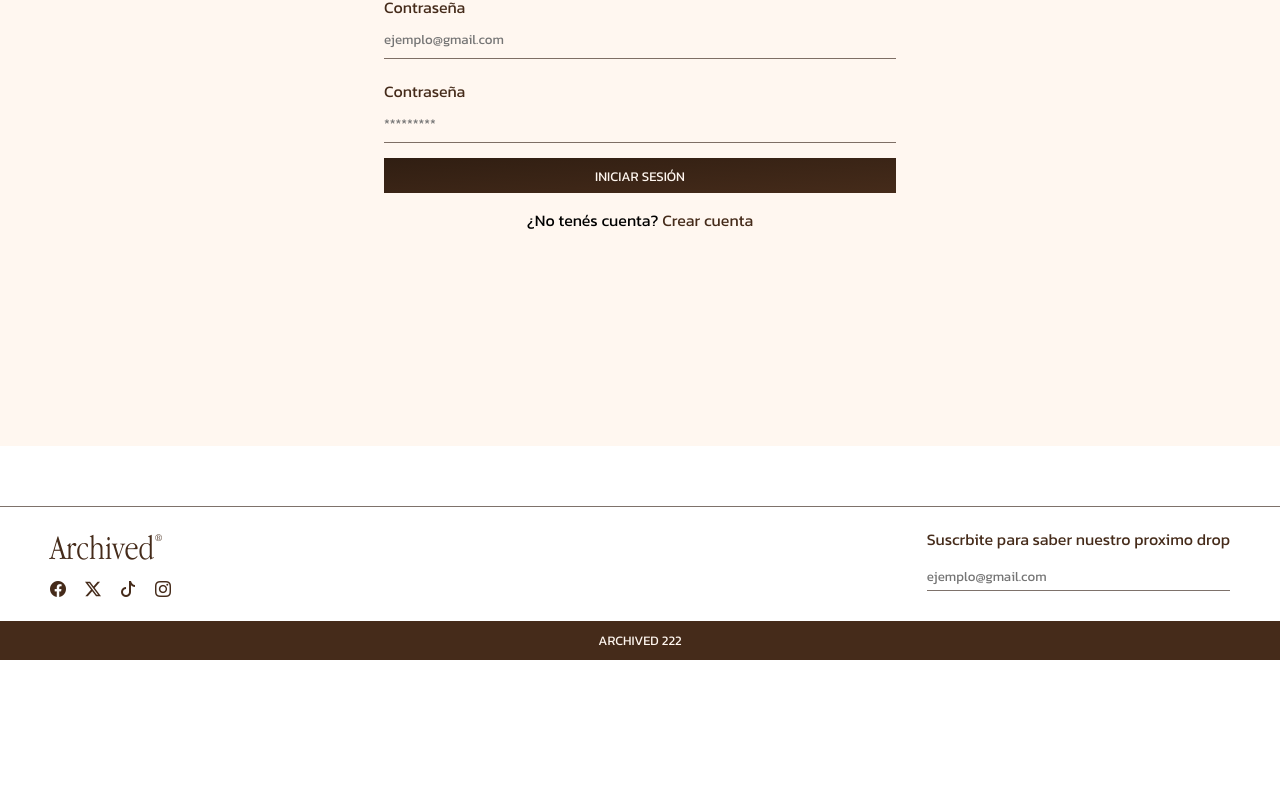
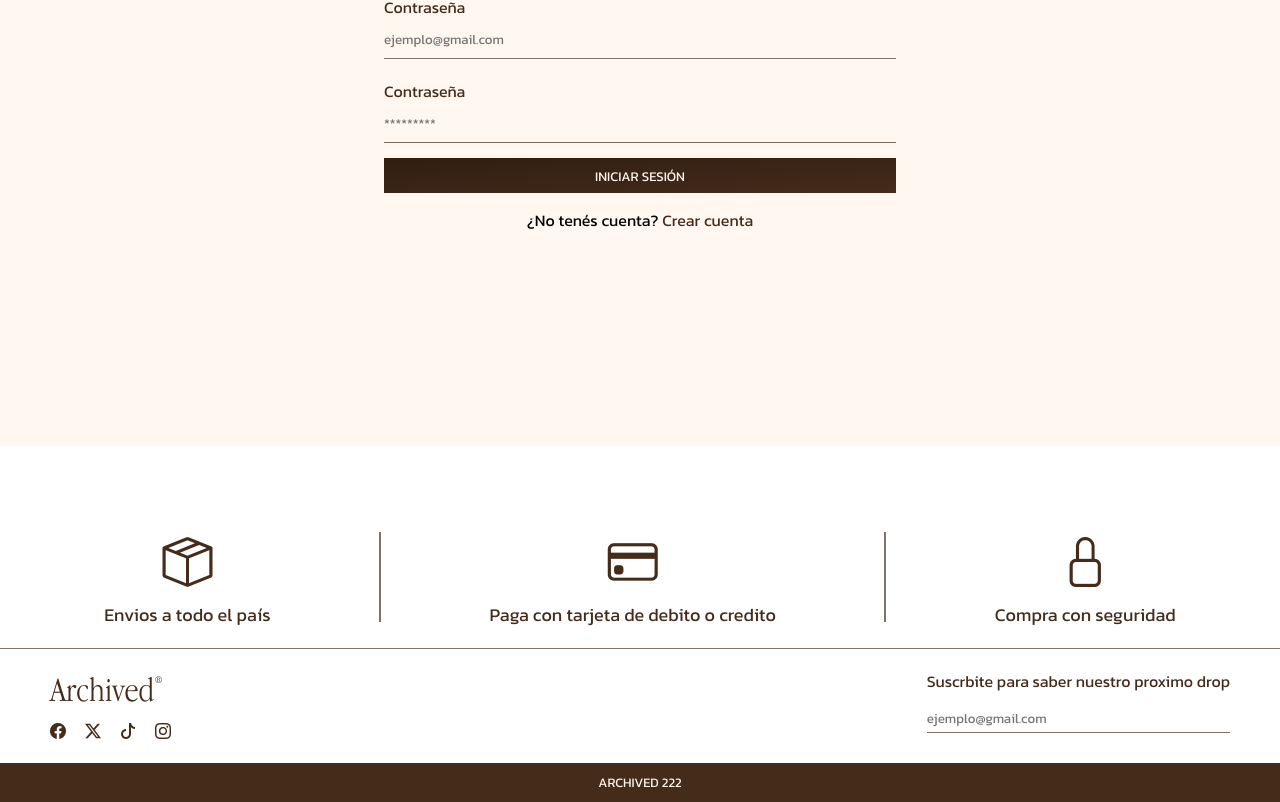
Before and after one commit to Tiagoroodriguez/archived-web, a React (Vite) app in the folder client/: page /login in a window 1280 px wide. Shown: the part 354-1156 px from the top of the page. Before the commit the page ends 1014 px from the top, so only its background shows below. Built offline with nearby package versions, Linux system fonts and the light colour scheme.

Commit message:
fix components

```diff
--- a/client/src/components/Carrito/Carrito.jsx
+++ b/client/src/components/Carrito/Carrito.jsx
@@ -1,8 +1,9 @@
 import { useContext } from 'react';
+import { Link } from 'react-router-dom';
 import { CartContext } from '../../context/CarritoContext';
 import { Boton } from '../../components/Boton/Boton';
+
 import './Carrito.css';
-import { Link } from 'react-router-dom';
 
 export default function Carrito() {
   const { cartItems, addToCart, removeFromCart, clearCart, getCartTotal } =
@@ -58,7 +59,7 @@ export default function Carrito() {
 
           <Boton
             type='sudmit'
-            textBoton='Clear cart'
+            textBoton='vaciar carrito'
             onClick={() => {
               clearCart();
             }}
@@ -69,10 +70,10 @@ export default function Carrito() {
         <h1 className='descripcion-final-texto'>Tu carrito esta vacio</h1>
       )}
       <div className='cart-checkout-container'>
-        <Link to='/checkout'>
+        <Link to='/carrito'>
           <Boton
             type='sudmit'
-            textBoton='checkout'
+            textBoton='iniciar compra'
             desactivado={cartItems.length === 0 ? true : false}
           />
         </Link>
--- a/client/src/components/Footer/Footer.css
+++ b/client/src/components/Footer/Footer.css
@@ -2,12 +2,13 @@ footer {
     bottom: 0;
     width: 100%;
     height: auto;
-    border-top: 1px solid var(--color-secundario);
     background: none;
     overflow: hidden;
 }
 .desktop-footer {
-    margin: 20px 50px;
+    border-top: 1px solid var(--color-secundario);
+    width: 100%;
+    padding: 20px 50px;
     background: none;
     display: flex;
     flex-direction: row;
@@ -69,7 +70,6 @@ footer {
 
 @media (max-width: 768px) {
     .desktop-footer{
-        margin: 20px;
         display: flex;
         flex-direction: column;
         align-items: center;
--- a/client/src/components/Footer/Footer.jsx
+++ b/client/src/components/Footer/Footer.jsx
@@ -1,9 +1,12 @@
 import { LogoTexto } from '../LogoTexto/LogoTexto';
+import { InformacionEnvios } from '../../components/InformacionEnvios/InformacionEnvios';
+
 import './Footer.css';
 
 export function Footer() {
   return (
     <footer>
+      <InformacionEnvios />
       <div className='desktop-footer'>
         <div className='desktop-footer-redes'>
           <div className='desktop-footer-logo'>
--- a/client/src/components/Header/Header.css
+++ b/client/src/components/Header/Header.css
@@ -1,4 +1,4 @@
-header {
+.header-container {
     position: sticky;
     top:0;
     width: 100%;
@@ -120,7 +120,7 @@ header {
 /*------------------------------------------------------------------------------------------*/
 
 @media screen and (max-width: 769px) {
-    header {
+    .header-container {
         display: flex;
     }
     .nav-container {
--- a/client/src/components/Header/Header.jsx
+++ b/client/src/components/Header/Header.jsx
@@ -21,7 +21,7 @@ function Header() {
   };
   return (
     <>
-      <header>
+      <header className='header-container'>
         <nav className='nav-container'>
           <div className='nav-link'>
             <ul className={clicked ? 'nav-bar active links' : 'nav-bar links'}>
--- a/client/src/components/InformacionEnvios/InformacionEnvios.css
+++ b/client/src/components/InformacionEnvios/InformacionEnvios.css
@@ -1,9 +1,9 @@
 .info-container {
-    height: 300px;
+    height: auto;
     display: flex;
-    margin-inline: 50px;
     justify-content: space-around;
     align-items: center;
+    padding: 20px 50px;
 }
 
 .info {
@@ -25,7 +25,7 @@
 
 .linea {
     background: var(--color-secundario);
-    height: 100px;
+    height: 90px;
     width: 2px;
 }
 
--- a/client/src/components/Input/Input.css
+++ b/client/src/components/Input/Input.css
@@ -10,7 +10,7 @@
 
 .input:focus {
     outline: none;
-    border-bottom: solid 1px #932b21;
+    border-bottom: solid 1px var(--color-texto);
     color: var(--color-texto);
 }
 
@@ -18,3 +18,13 @@
     margin-top: 20px;
     color: var(--color-texto);
 }
+
+input[type="number"]::-webkit-inner-spin-button,
+input[type="number"]::-webkit-outer-spin-button {
+  -webkit-appearance: none;
+  margin: 0;
+}
+
+input[type="number"] {
+  -moz-appearance: textfield;
+}
```
